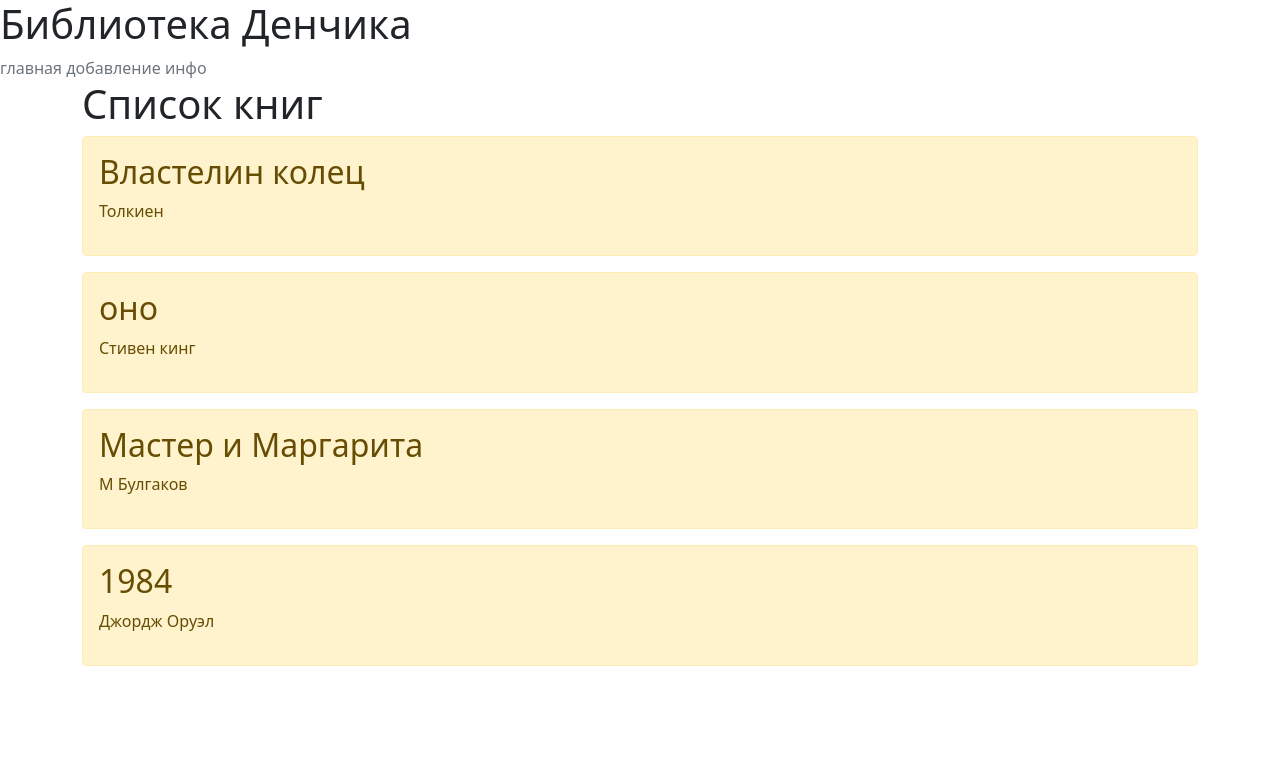
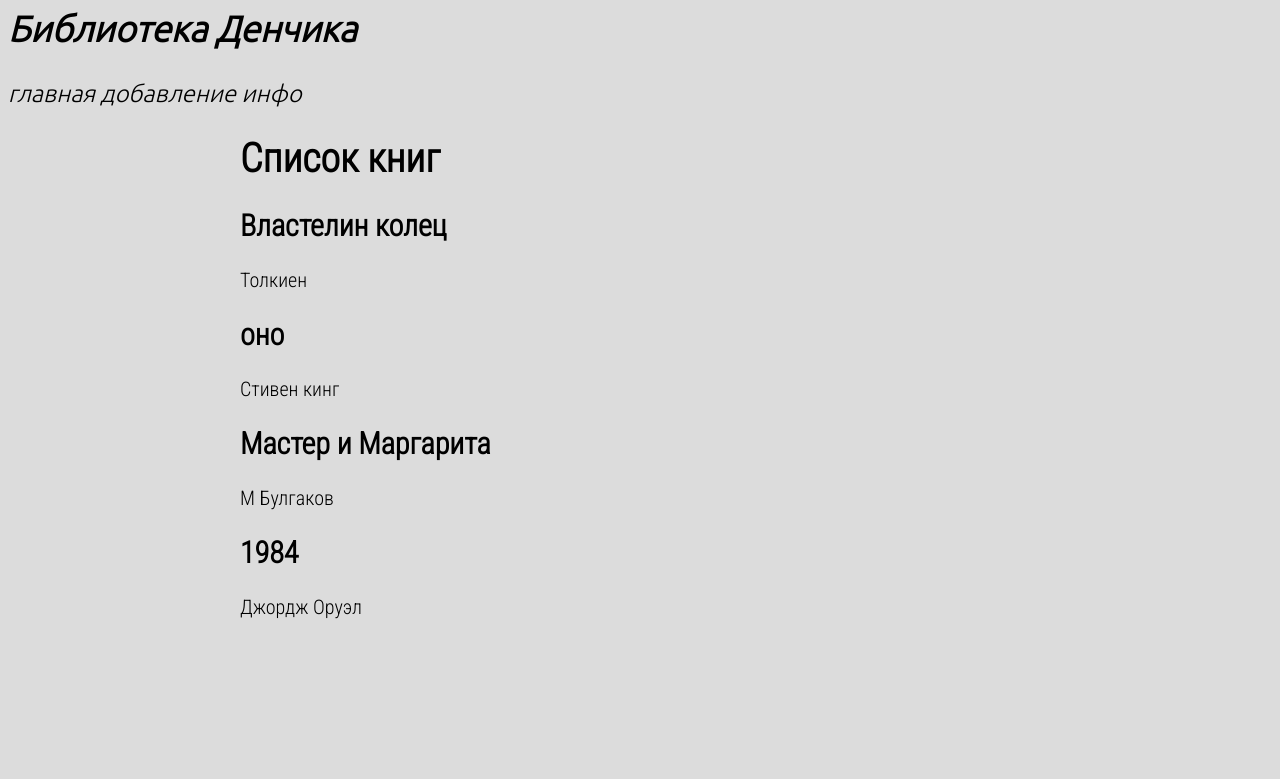
Before and after one commit to Denchikk89/origin, a Django app: page / in a window 1280 px wide. Shown: the top 779 px of the page. Run offline with Django 4.2, Linux system fonts and the light colour scheme; data comes from the database, SQL or seed files in the repository.

Commit message:
css
 подключение , добавление css

```diff
--- a/library/books/books/settings.py
+++ b/library/books/books/settings.py
@@ -9,9 +9,8 @@ https://docs.djangoproject.com/en/4.0/topics/settings/
 For the full list of settings and their values, see
 https://docs.djangoproject.com/en/4.0/ref/settings/
 """
-
+import os
 from pathlib import Path
-
 # Build paths inside the project like this: BASE_DIR / 'subdir'.
 BASE_DIR = Path(__file__).resolve().parent.parent
 
@@ -117,6 +116,9 @@ USE_TZ = True
 # https://docs.djangoproject.com/en/4.0/howto/static-files/
 
 STATIC_URL = 'static/'
+STATICFILES_DIRS = [
+   os.path.join(BASE_DIR, "static"),
+]
 
 # Default primary key field type
 # https://docs.djangoproject.com/en/4.0/ref/settings/#default-auto-field
--- a/library/books/books/urls.py
+++ b/library/books/books/urls.py
@@ -1,8 +1,7 @@
-from django.contrib import admin
-from django.urls import path
 from django.contrib import admin
 from django.urls import path, include
 urlpatterns = [
     path('admin/', admin.site.urls),
     path('', include('main.urls'))
+
 ]
--- a/library/books/main/templates/main/base.html
+++ b/library/books/main/templates/main/base.html
@@ -1,22 +1,26 @@
-<!DOCTYPE html>
+{% load static %}
+<!--<!DOCTYPE html>-->
 <html lang="ru">
 <head>
     <meta charset="UTF-8">
     <meta http-equiv="X-UA-Compatible" content="IE=edge">
     <meta name="viewport" content="width=device-width, initial-scale=1.0">
     <title>Библиотека дома</title>
-    <link rel="stylesheet" href="https://cdn.jsdelivr.net/npm/bootstrap@5.1.3/dist/css/bootstrap.min.css">
+    <link rel="stylesheet" href="{% static 'css/style.css'%}" type="text/css">
+
     </head>
 <body>
 
-    <header >
-     <h1>Библиотека Денчика</h1>
+    <header class="header">
+        <h2>Библиотека Денчика</h2>
         <a class="link-secondary text-decoration-none" href="{% url 'list'%}">главная</a>
         <a class="link-secondary text-decoration-none" href="{% url 'create'%}">добавление</a>
         <a class="link-secondary text-decoration-none" href="{% url 'about'%}">инфо</a>
     </header>
-       <div class="container">
-                {% block body %} {% endblock %}
-       </div>
+     <div class="container">
+        {% block body %}
+
+        {% endblock %}
+    </div>
 </body>
 </html>
--- /dev/null
+++ b/library/books/static/css/style.css
@@ -0,0 +1,98 @@
+@import url('https://fonts.googleapis.com/css2?family=Roboto+Condensed:wght@300&display=swap');
+@import url('https://fonts.googleapis.com/css2?family=Ubuntu:wght@300&display=swap');
+a{
+    color: black;
+    text-decoration: none;
+}
+
+a:hover{
+    color: darkorange;
+}
+
+a:active{
+    color: brown;
+}
+
+body{
+    font: normal 20px 'Roboto Condensed', sans-serif;
+    background: #DCDCDC;
+}
+
+.container{
+    max-width: 800px;
+    margin: auto;
+
+}
+
+.avatar{
+    width: 200px;
+    border-radius: 25px;
+    box-shadow: 4px 4px 14px rgba(0, 0, 0, 0.25);
+}
+
+.card{
+    background-color: #D3D3D3;
+    border-radius: 10px;
+    box-shadow: 4px 4px 14px rgba(0, 0, 0, 0.25);
+    padding: 15px 50px;
+    margin-bottom: 10px;
+
+}
+
+.header {
+    font-family: 'Ubuntu', sans-serif;
+    font-size: larger;
+    font-style: oblique;
+
+}
+
+.info{
+    margin-bottom: 20px;
+    display: flex;
+}
+
+.info-text{
+    font-family: 'Ubuntu', sans-serif;
+    font-size: 20px;
+    margin-left: 20px;
+}
+.info-text p{
+    font-style: italic;
+    font-size: 18px;
+    color: rgb(103, 104, 102);
+}
+
+@media (max-width: 795px){
+    .card,.info{
+        display: block;
+        text-align: center;
+    }
+}
+
+.info-hobby{
+
+    font-style: normal;
+    font-size: 18px;
+    color: rgb(46, 46, 45);
+
+}
+
+.table{
+
+    width: auto;
+    font-family: 'Ubuntu', sans-serif;
+    font-style: normal;
+    font-size: 16px;
+
+}
+
+.table th{
+    border-bottom: 1px solid rgb(255, 255, 255);
+    padding-bottom: 10px;
+}
+
+.footer{
+    font-family: 'Ubuntu', sans-serif;
+    font-style: normal;
+    font-size: 15px;
+}
```
Also changed, not shown: library/books/main/templates/main/abot.html (+25 -2 lines), pythonProject/main.py (deleted, +0 -16 lines).
